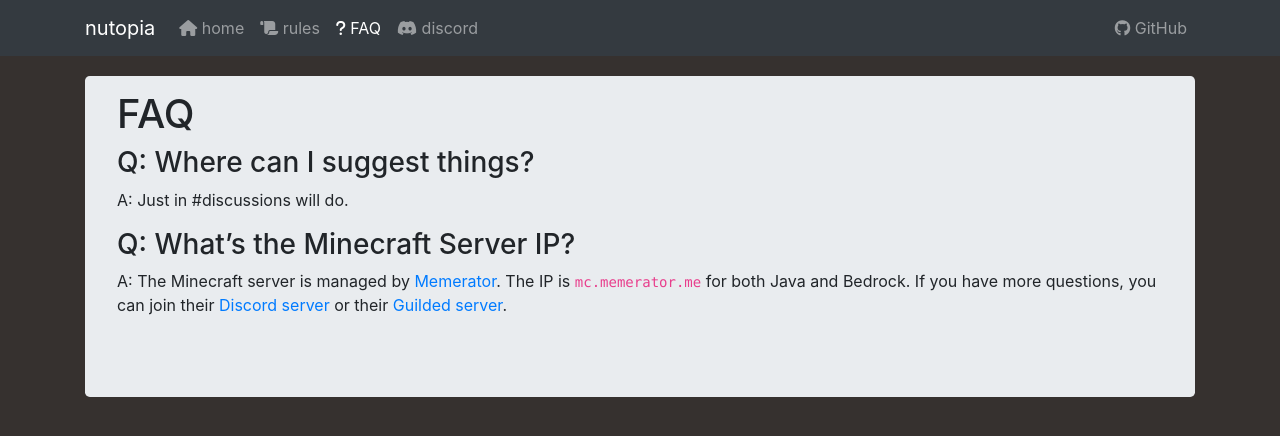
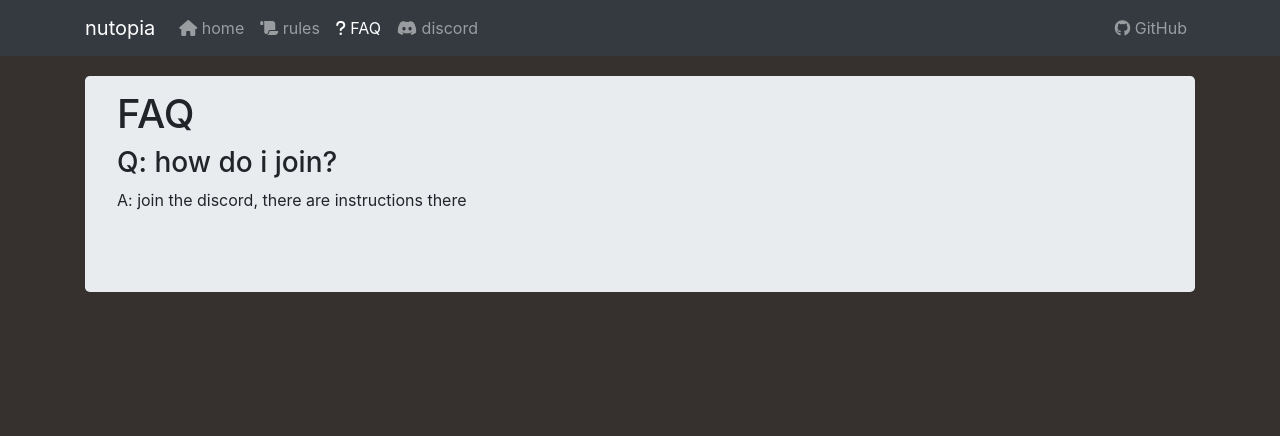
Before and after one commit to Epikest/nutopia, a Jekyll site: the page built from faq.md, in a window 1280 px wide. Shown: the top 436 px of the page. Built offline with Jekyll 4.4.1, drawn with Linux system fonts in a browser that asks for light colours; nearby versions of some CDN libraries.

Commit message:
Update faq.md

```diff
--- a/faq.md
+++ b/faq.md
@@ -5,9 +5,5 @@ title: FAQ
 
 # FAQ
 
-### Q: Where can I suggest things?
-A: Just in #discussions will do.
-
-### Q: What's the Minecraft Server IP?
-A: The Minecraft server is managed by [Memerator](https://memerator.me). The IP is `mc.memerator.me` for both Java and Bedrock.
-If you have more questions, you can join their [Discord server](https://discord.gg/FTbqVYr) or their [Guilded server](https://guilded.gg/memerator).
+### Q: how do i join?
+A: join the discord, there are instructions there
```
